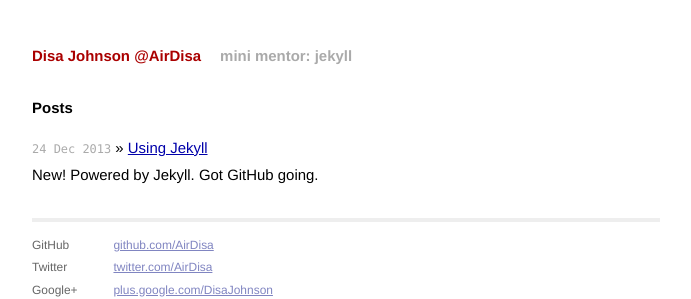
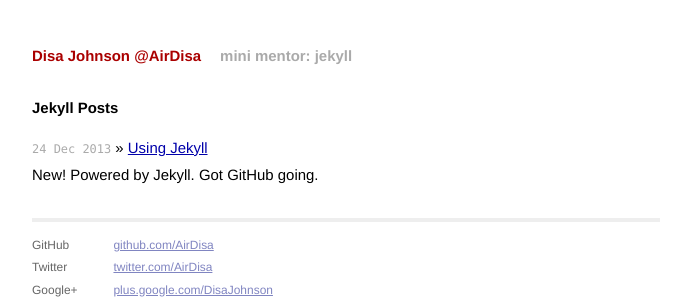
Before and after one commit to AirDisa/airdisa.github.io, a Jekyll site: the page built from jekyll.html, in a window 1280 px wide. Shown: the top 299 px of the page, without its empty margins (294-985 px from the left). Built offline with Jekyll 4.4.1, drawn with Linux system fonts in a browser that asks for light colours; Markdown is read by kramdown in place of the engine named in the settings.

Commit message:
[0.0.42 Jekyll] Add category names to h1

```diff
--- a/github.html
+++ b/github.html
@@ -7,7 +7,7 @@ tags:     github
 ---
 
 <div id="home">
-  <h1>Posts</h1>
+  <h1>GitHub Posts</h1>
   <ul class="posts">
     {% for post in site.posts %}
       {% capture category %}{{ post.category }}{% endcapture %}
--- a/jekyll.html
+++ b/jekyll.html
@@ -7,7 +7,7 @@ tags:     jekyll
 ---
 
 <div id="home">
-  <h1>Posts</h1>
+  <h1>Jekyll Posts</h1>
   <ul class="posts">
     {% for post in site.posts %}
       {% capture category %}{{ post.category }}{% endcapture %}
```
Also changed, not shown: 2 other files.
